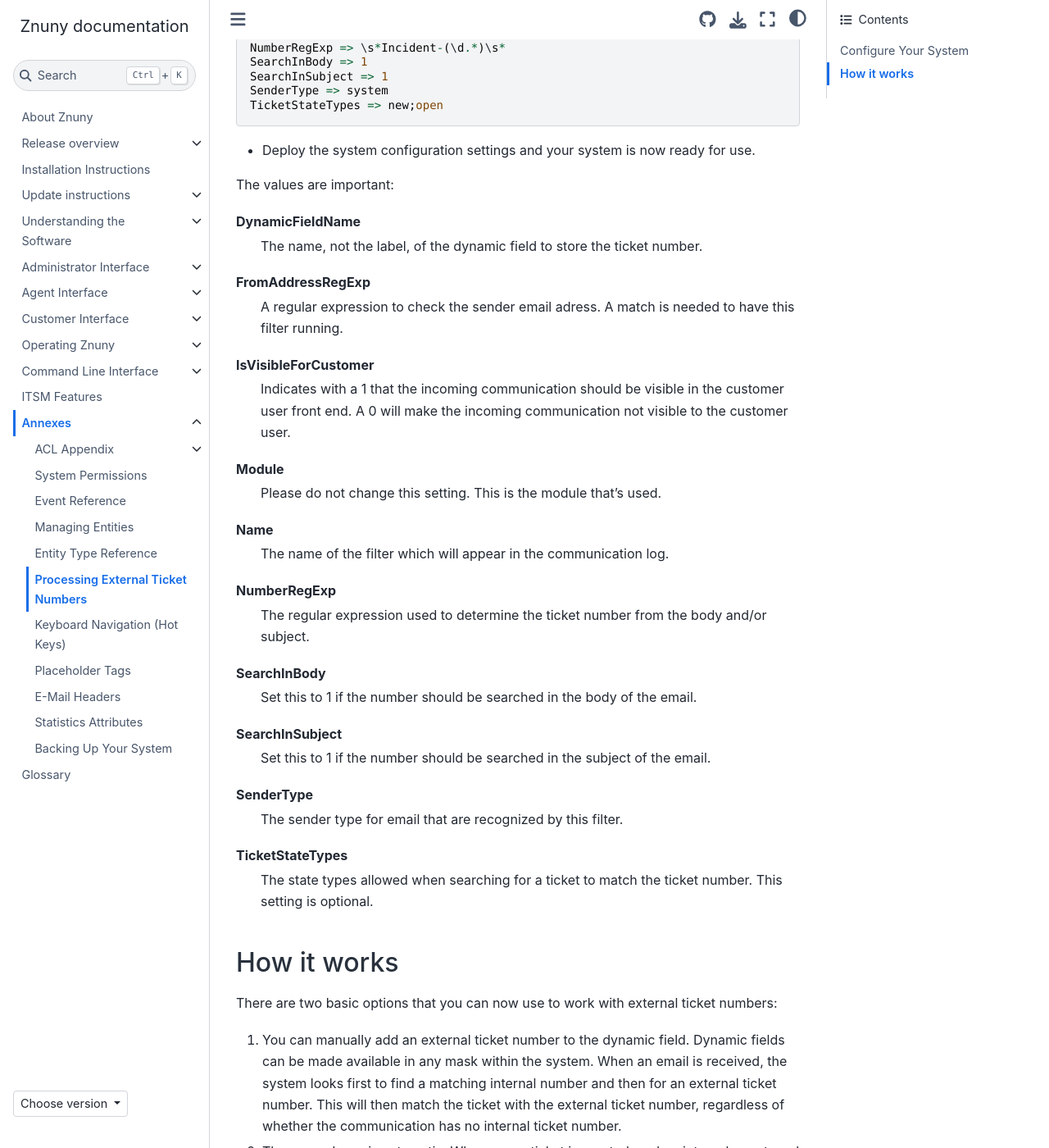
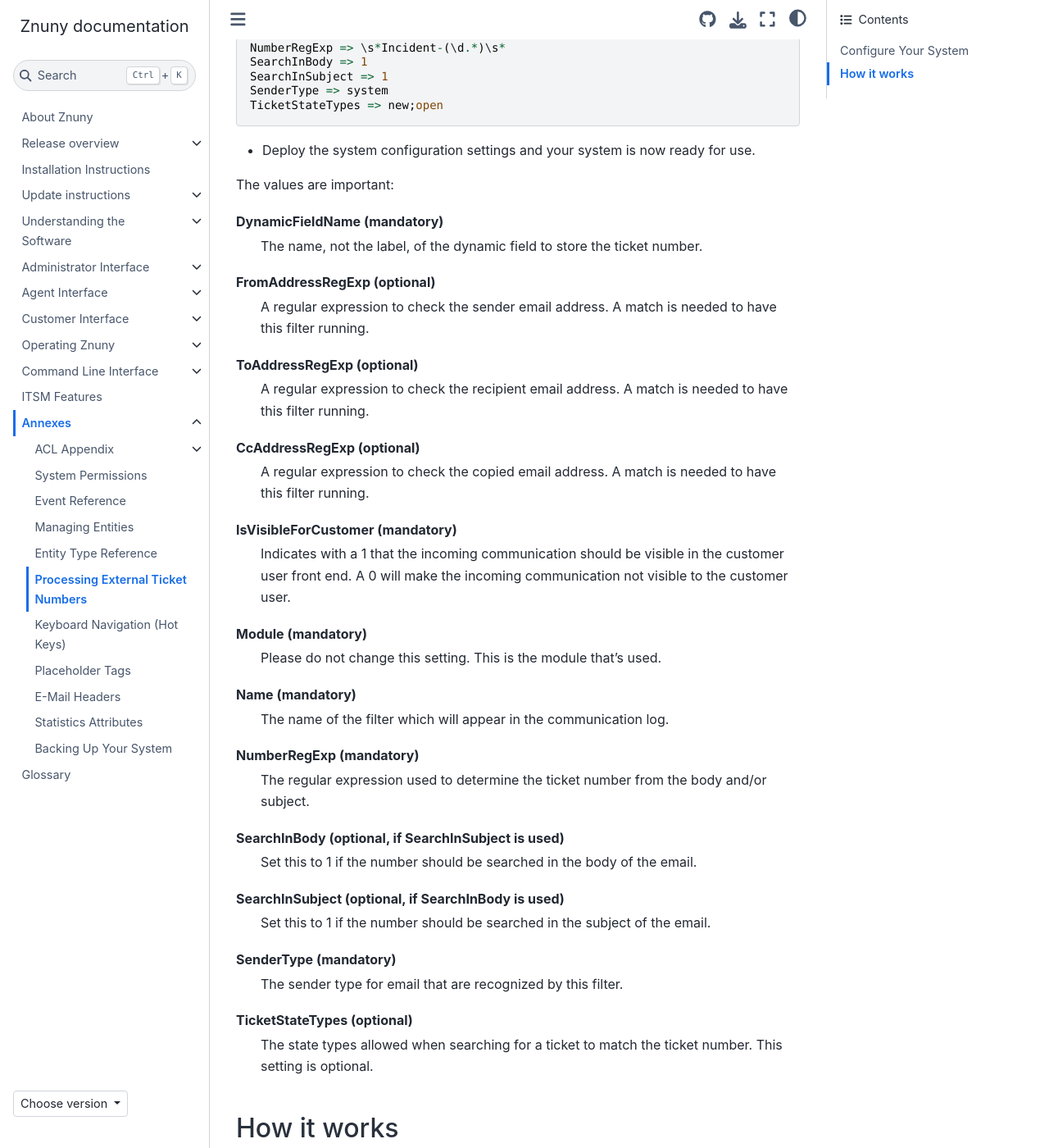
Before and after one commit to znuny/manual, a Sphinx documentation site: the page built from source/annexes/external_ticket_numbers/index.rst, in a window 1280 px wide and 1400 px high, scrolled down 1347 px. Shown: the whole window at 82% size. Built offline with Sphinx 7.4.7 and the Sphinx Book theme 1.1.4, drawn with Linux system fonts in a browser that asks for light colours.

Commit message:
Updated Parameters for External Ticket Number Recognition

```diff
--- a/source/annexes/external_ticket_numbers/index.rst
+++ b/source/annexes/external_ticket_numbers/index.rst
@@ -45,25 +45,29 @@
 
 The values are important:
 
-DynamicFieldName
+DynamicFieldName (mandatory)
     The name, not the label, of the dynamic field to store the ticket number.
-FromAddressRegExp
-    A regular expression to check the sender email adress. A match is needed to have this filter running.
-IsVisibleForCustomer
+FromAddressRegExp (optional)
+    A regular expression to check the sender email address. A match is needed to have this filter running.
+ToAddressRegExp (optional)
+    A regular expression to check the recipient email address. A match is needed to have this filter running.
+CcAddressRegExp (optional)
+    A regular expression to check the copied email address. A match is needed to have this filter running.
+IsVisibleForCustomer (mandatory)
     Indicates with a 1 that the incoming communication should be visible in the customer user front end. A 0 will make the incoming communication not visible to the customer user.
-Module
+Module (mandatory)
     Please do not change this setting. This is the module that's used.
-Name
+Name (mandatory)
     The name of the filter which will appear in the communication log.
-NumberRegExp
+NumberRegExp (mandatory)
     The regular expression used to determine the ticket number from the body and/or subject.
-SearchInBody
+SearchInBody (optional, if SearchInSubject is used)
     Set this to 1 if the number should be searched in the body of the email.
-SearchInSubject
+SearchInSubject (optional, if SearchInBody is used)
     Set this to 1 if the number should be searched in the subject of the email.
-SenderType
+SenderType (mandatory)
     The sender type for email that are recognized by this filter.
-TicketStateTypes
+TicketStateTypes (optional)
     The state types allowed when searching for a ticket to match the ticket number. This setting is optional.
 
 How it works
```
